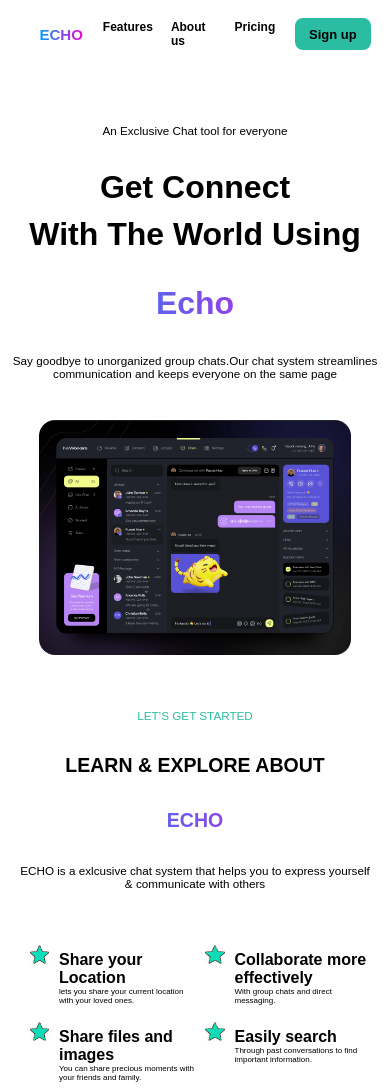
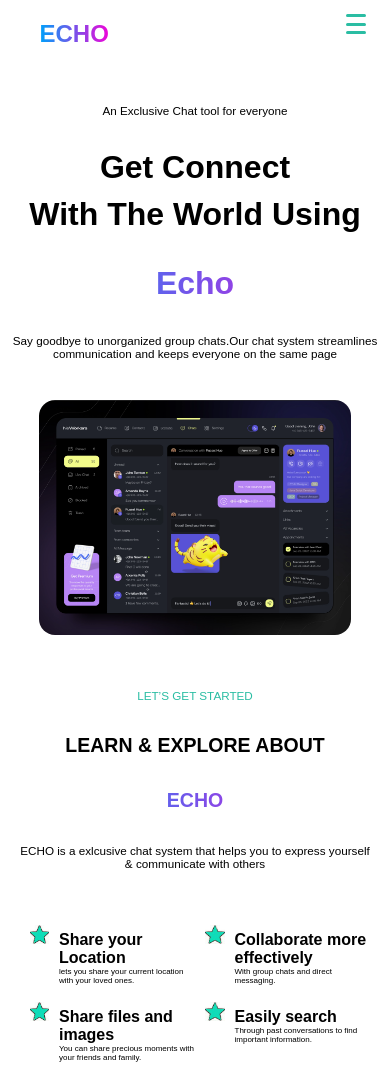
Before and after one commit to codeSubhajit0/PROJECT-LANDINGPAGE, a PHP site: page / in a window 390 px wide. After the commit the page ends 1062 px from the top, so only its background shows below. Run offline with PHP 8.4, Linux system fonts and the light colour scheme.

Commit message:
Added  hamburger menue

```diff
--- a/index.html
+++ b/index.html
@@ -12,6 +12,7 @@
 
 <body>
     <main>
+        <div class="menue"></div>
         <nav class="Links">
             <p>ECHO</p>
             <div class="Links_div">
@@ -20,6 +21,11 @@
                 <p>Pricing</p>
             </div>
             <input type="button" value="Sign up"></input>
+            <div class="hamburger_menue">
+                <section class="line1"></section>
+                <section class="line2"></section>
+                <section class="line3 "></section>
+            </div>
         </nav>
         <div class="Sml_intro">
             <p class="Sml_intro_p1_1">An Exclusive Chat tool for everyone</p>
--- a/script.js
+++ b/script.js
@@ -3,3 +3,12 @@ let Input = document.querySelector('input');
 Input.addEventListener('click',function (){
     window.open("https://codesubhajit0.github.io/Create-Account-/Login.html" , '_self');
 })
+const menue = document.querySelector('.hamburger_menue');
+
+menue.addEventListener('click', function () {
+    document.querySelector('.hamburger_menue').classList.toggle('pos')
+    document.querySelector('.line1').classList.toggle('line1h');
+    document.querySelector('.line3').classList.toggle('line3h');
+    document.querySelector('.line2').classList.toggle('line2h');
+    document.querySelector('.menue').classList.toggle('menue_vis');
+})
--- a/style1.css
+++ b/style1.css
@@ -10,10 +10,12 @@ main{
 min-height: 100vh;
 min-width: 100vw;
 display: flex;
+position: relative;
 flex-direction: column;
 align-items: center;
 }
 
+/*Links section*/
 .Links {
     /*nav bar*/
     display: flex;
@@ -65,6 +67,12 @@ align-items: center;
     color: white;
 }
 
+.hamburger_menue {
+    display: none;
+}
+
+
+/*Sml intro section */
 .Sml_intro {
 
     margin: 56px 0 0 0;
@@ -125,9 +133,9 @@ margin-top:1.5rem;
     border-radius: 1rem;
 }
 
+/*Star section*/
 .reviews_tab {
     margin: 118px 0 0 0 ;
-    /* background-color: greenyellow; */
     max-width: 90%;
     text-align: center;
     font-weight: 800;
@@ -173,7 +181,6 @@ margin-top:1.5rem;
 
 
 .reviews_tab-review > div > section {
-    /* background-color: #EF05D8; */
     height:50%;
     width: 100%;
     font-size: 1rem;
@@ -226,7 +233,6 @@ margin-top:1.5rem;
         font-size: 12px;
         font-weight: 600;
         gap: 18px;
-        /* font-size: 10px; */
     }
 
     .Links_div {
@@ -235,18 +241,14 @@ margin-top:1.5rem;
         margin: 20px 0 20px 0;
         gap: 18px;
         font-size: 15px;
-        /* display: none; */
+        display: none;
     }
 
     .Links>p {
-        font-size: 30px;
+        font-size: 1.5rem;
         font-weight: 800;
-        background: -webkit-linear-gradient(180deg, #EF05D8, #00A0FA);
-        -webkit-background-clip: text;
-        -webkit-text-fill-color: transparent;
         gap: 18px;
-        font-size: 15px;
-        /* margin-top: 20px; */
+        margin-top: 20px;
     }
 
     .Links>input {
@@ -257,7 +259,57 @@ margin-top:1.5rem;
         font-size: small;
         font-weight: 600;
         height: 32px;
-        /* display: none; */
+        display: none;
+    }
+
+    /*Hamburger menue*/
+    .hamburger_menue {
+        margin: 0;
+        padding: 0;
+        z-index: 1;
+        height: 30px;
+        width: 30px;
+        display: flex;
+        flex-direction: column;
+        align-items: center;
+        justify-content: space-evenly;
+
+    }
+    .pos {
+        /* position: absolute; */
+    }
+
+    .line1,
+    .line2,
+    .line3 {
+        background-color:#2ABDA3;
+        height: 3px;
+        width: 20px;
+        border-radius: 1rem;
+        transition: transform 1s,visibility ease-in-out 400ms;
+    }
+
+
+    .line1h {
+        transform: translateY(8px) rotate(+45deg);
+    }
+    .line3h {
+        background-color:#EF05D8;
+        transform: translateY(-8px) rotate(-45deg);
+    }
+    .line2h {
+        visibility: hidden;
+    }
+
+    .menue_vis {
+        z-index: 1;
+        position:absolute;
+        height:100vh;
+        width: 95%;
+        border-radius: 1rem;
+        opacity: .5;
+        background-color: #2ABDA3;
+        backdrop-filter: blur;
     }
 
     .Sml_intro {
```
